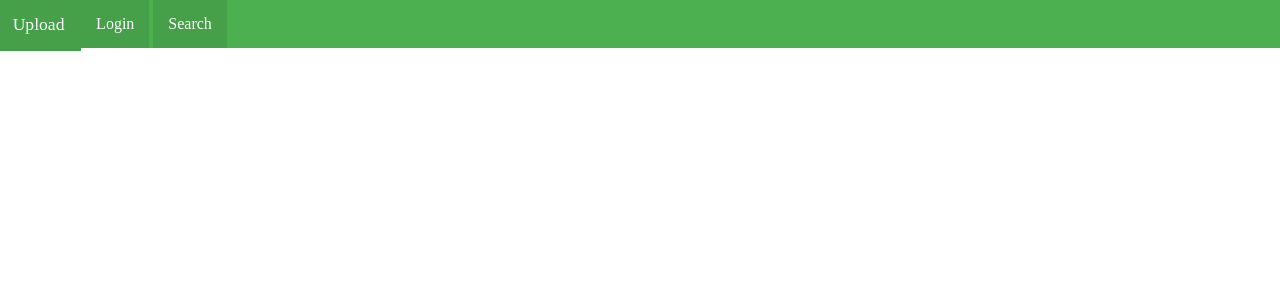
After one commit to edreitlein/schoolsout, a PHP site: page /header.php in a window 1280 px wide. The commit adds this page. Shown: the top 300 px of the page. Run offline with PHP 8.4, Linux system fonts and the light colour scheme.

Commit message:
search adds

```diff
--- a/campUpload.php
+++ b/campUpload.php
@@ -127,7 +127,7 @@ include "./databaseInit.php";
 
   <title>My Website</title>
 
-  <header>
+  <!-- <header>
     <nav class = "navbar">
 
         <a href="campUpload.php" class="active">Upload</a>
@@ -135,8 +135,8 @@ include "./databaseInit.php";
         <a href="search.php" class="active" >Search</a>
 
     </nav>
-  </header>
-
+  </header> -->
+<?php include "./header.php"; ?>
 </head>
 <body>
 
--- a/databaseInit.php
+++ b/databaseInit.php
@@ -1,7 +1,7 @@
 <?php
 //initializes database, this should be included in all files needing database access
 //and this file should be changed when database needs to be updated
-
+//use include "./databaseInit.php";
 
 //for databases, comment out development or deployment for what youre working on
 //it might be worthwhile to untrack this as long as you do not move heroku hosts, and then uncomment development for ease-of-access
--- /dev/null
+++ b/header.php
@@ -0,0 +1,80 @@
+<?php
+
+//use include "./header.php";
+
+?>
+<html>
+    <header>
+        <style>
+
+            /* Style for the navigation bar */
+.navbar {
+  background-color: #4CAF50;
+  position: fixed;
+  top: 0;
+  left: 0;
+  width: 100%;
+  z-index: 999;
+
+}
+
+/* Style for the navigation links */
+.navbar a {
+  display: inline-block;
+  color: #fff;
+  text-decoration: none;
+  padding: 15px;
+  transition: background-color 0.3s ease;
+}
+
+/* Style for the hover effect on navigation links */
+.navbar a:hover {
+  background-color: #45a049;
+}
+
+/* Style for the active navigation link */
+.navbar a.active {
+  background-color: #45a049;
+  transition: transform 0.3s ease;
+
+}
+.navbar .active:hover {
+  transform: scale(1.1);
+}
+
+/* Animation for the navigation links */
+@keyframes fadeIn {
+  0% {
+    opacity: 0;
+  }
+  100% {
+    opacity: 1;
+  }
+}
+
+.navbar a {
+  animation: fadeIn 0.5s ease forwards;
+  opacity: 0;
+}
+
+/* Add margin to the page content to prevent it from overlapping with the navigation bar */
+.page-content {
+  margin-top: 60px;
+}
+
+        </style>
+
+
+    <nav class = "navbar">
+
+        <a href="campUpload.php" class="active">Upload</a>
+        <a href="login.html" class="active">Login</a>
+        <a href="search.php" class="active" >Search</a>
+
+    </nav>
+
+
+
+</header>
+
+</html>
```
Also changed, not shown: search.php (+33 -6 lines), 1 other file.
